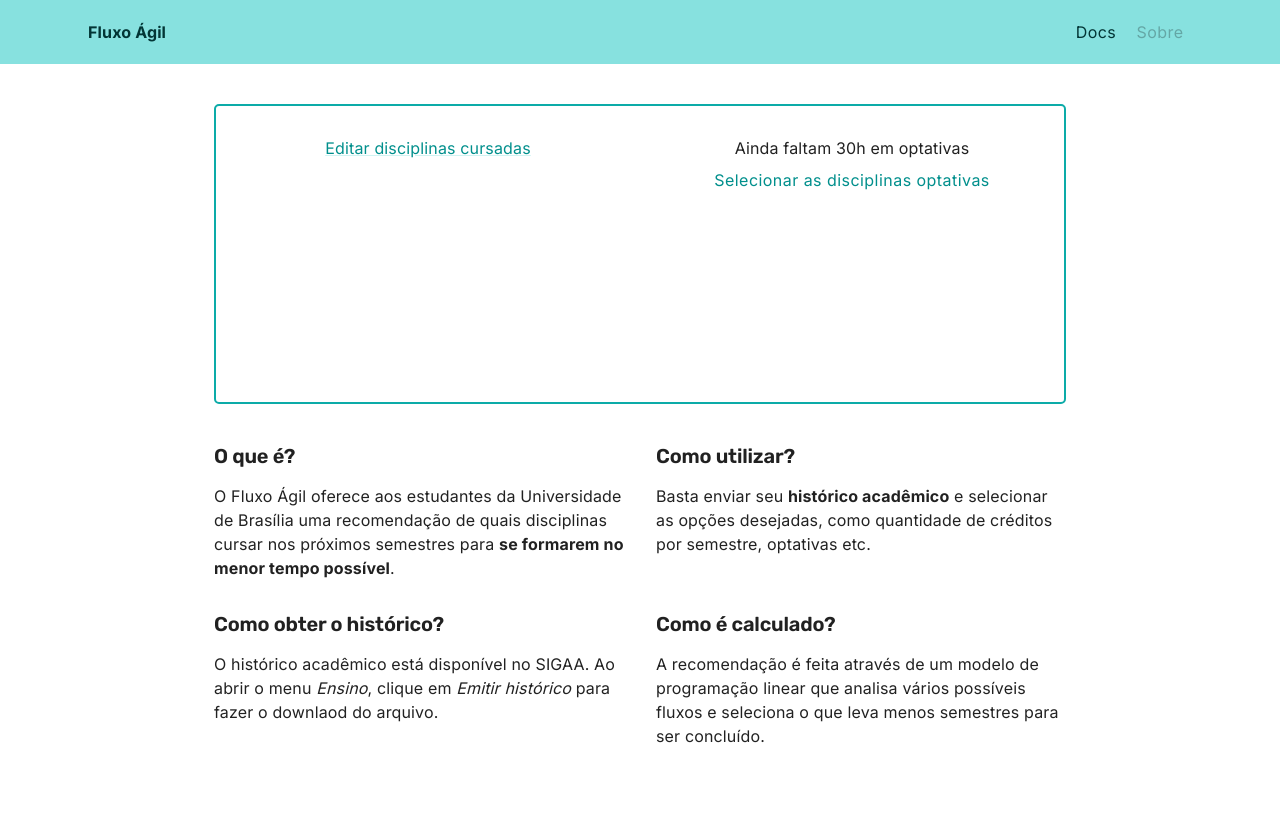
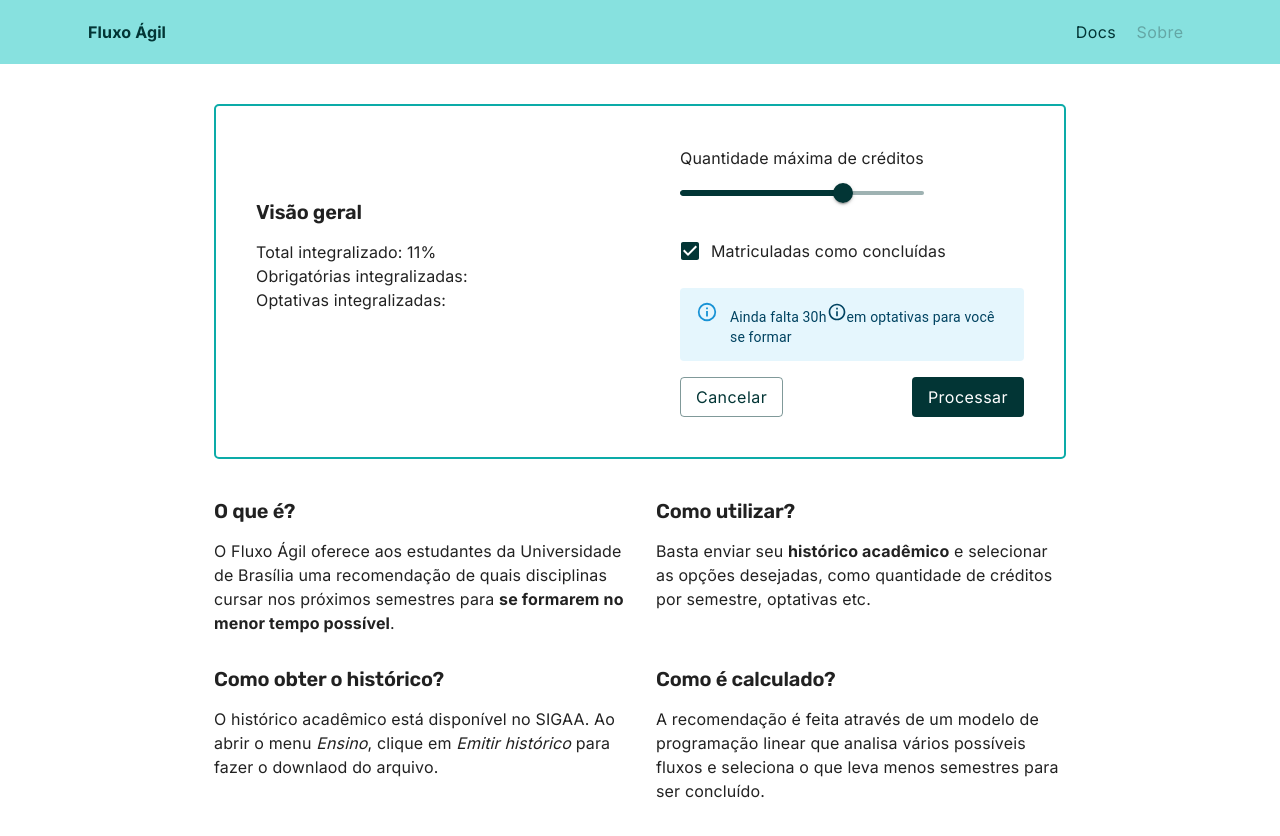
Before and after one commit to UnBArqDsw2022-1/2022.1_G4_FluxoAgil-client, a React (Vite) app: page / in a window 1280 px wide. Shown: the top 836 px of the page. Built offline with nearby package versions, Linux system fonts and the light colour scheme; no server answers.

Commit message:
feat: elementos da configuração da recomendação
Co-authored-by: Ana <anacarolinarodrigues480@gmail.com>
Co-authored-by: Amanda <amandapnobre@gmail.com>
Co-authored-by: Matheus Monteiro <matheusyanmonteiro@gmail.com>
Co-authored-by: Matheus Sousa<matheus.fsousa11@gmail.com>

```diff
--- a/src/components/RecommendationSettings.tsx
+++ b/src/components/RecommendationSettings.tsx
@@ -1,6 +1,19 @@
-import { Button, Grid, Link, Typography } from '@mui/material'
+import {
+  Alert,
+  Box,
+  Button,
+  Checkbox,
+  FormControlLabel,
+  FormGroup,
+  Grid,
+  Link,
+  Slider,
+  Tooltip,
+  Typography,
+} from '@mui/material'
 import { useState } from 'react'
 import SelectOptionalCoursesModal from '@/components/SelectOptionalCoursesModal'
+import { InfoOutlined } from '@mui/icons-material'
 
 export default function PartialResultAndOtherOptions() {
   const [
@@ -14,30 +27,76 @@ export default function PartialResultAndOtherOptions() {
       direction="row"
       justifyContent="center"
       alignItems="flex-start"
-      padding="30px 0"
       sx={{
         minHeight: '300px',
         border: '2px solid #0CABA8',
         borderRadius: '5px',
       }}
     >
-      <Grid item xs={6} container justifyContent="center">
+      <Grid item xs={6} sm={6} container minHeight="300px" padding={5}>
+        {/* <Typography variant="body1">
+          <Link href="editSelectedCourses">Editar disciplinas cursadas</Link>
+
+        </Typography> */}
+
+        <Box display="flex" flexDirection="column" justifyContent="center">
+          <Typography variant="h2" pb={2}>
+            Visão geral
+          </Typography>
+
+          <Typography>Total integralizado: 11%</Typography>
+          <Typography>Obrigatórias integralizadas: </Typography>
+          <Typography>Optativas integralizadas: </Typography>
+        </Box>
+      </Grid>
+
+      <Grid item xs={6} sm={6} container padding={5} spacing={2}>
+        <Grid item>
+          <Typography pb={1}>Quantidade máxima de créditos</Typography>
+          <Slider
+            color="secondary"
+            defaultValue={24}
+            min={8}
+            max={32}
+            // valueLabelDisplay="on"
+          />
+        </Grid>
+
+        <Grid item>
+          <FormGroup>
+            <FormControlLabel
+              control={<Checkbox defaultChecked color="secondary" />}
+              label="Matriculadas como concluídas"
+            />
+          </FormGroup>
+        </Grid>
+
+        <Grid item>
+          <Alert severity="info">
+            Ainda falta 30h
+            <Tooltip title="2 créditos">
+              <InfoOutlined fontSize="small" />
+            </Tooltip>
+            em optativas para você se formar
+          </Alert>
+        </Grid>
+
+        <Grid item xs={12}>
+          <Box display="flex" justifyContent="space-between" width="100%">
+            <Button variant="outlined" color="secondary">
+              Cancelar
+            </Button>
+            <Button variant="contained" color="secondary" disableElevation>
+              Processar
+            </Button>
+          </Box>
+        </Grid>
+        {/* <Typography>Ainda faltam 30h em optativas</Typography>
         <Typography variant="body1">
-          {/* Esse era pra ser um botão? */}
-          <Link href="editSelectedCourses">Editar disciplinas cursadas</Link>
-        </Typography>
-        {/* Resultado parcial: visão geral */}
-      </Grid>
-      <Grid item xs={6} container justifyContent="center">
-        <Typography>Ainda faltam 30h em optativas</Typography>
-        <Typography variant="body1">
-          {/* Esse era pra ser um botão? */}
           <Button onClick={() => setIsSelectOptionalCoursesModalOpen(true)}>
             Selecionar as disciplinas optativas
           </Button>
-        </Typography>
-
-        {/* Restante dos inputs */}
+        </Typography> */}
       </Grid>
 
       <SelectOptionalCoursesModal
```
